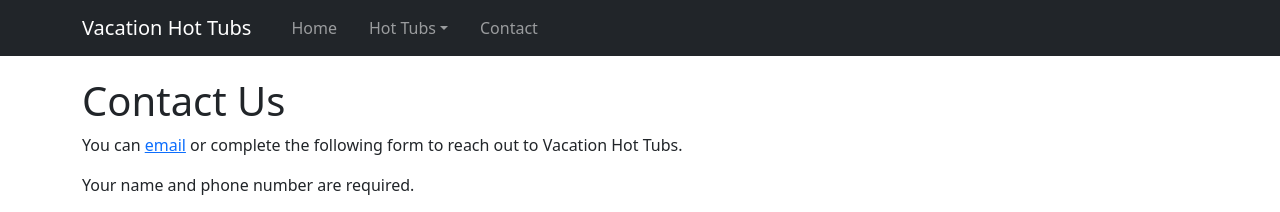
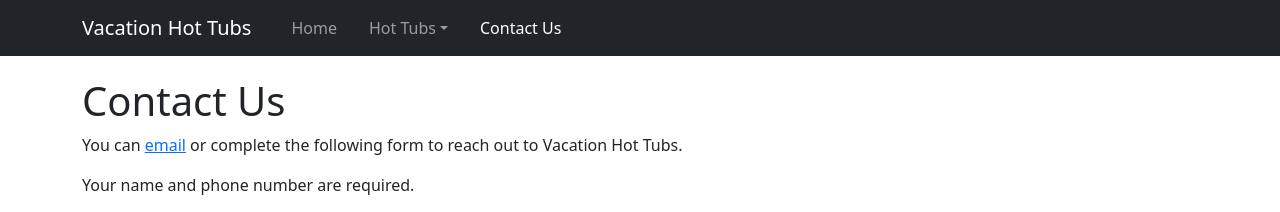
Before and after one commit to vacationhottubs/vacationhottubs.github.io, a Jekyll site: the page built from contact-us/index.html, in a window 1280 px wide. Shown: the top 212 px of the page. Built offline with Jekyll 4.4.1, drawn with Linux system fonts in a browser that asks for light colours.

```diff
--- a/_data/navigation.yaml
+++ b/_data/navigation.yaml
@@ -16,5 +16,5 @@ nav:
         url: /hot-tubs/palm/
       - title: Sunset
         url: /hot-tubs/sunset/
-  - title: Contact
-    url: /contact/
+  - title: Contact Us
+    url: /contact-us/
```
